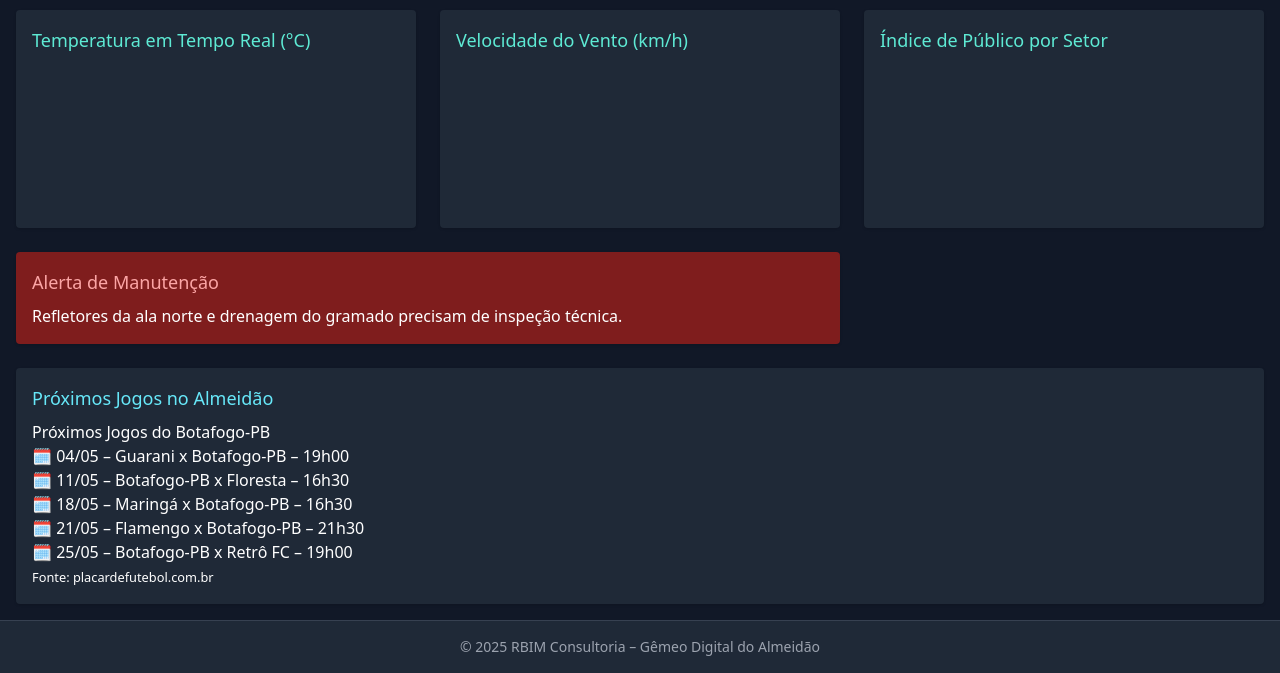
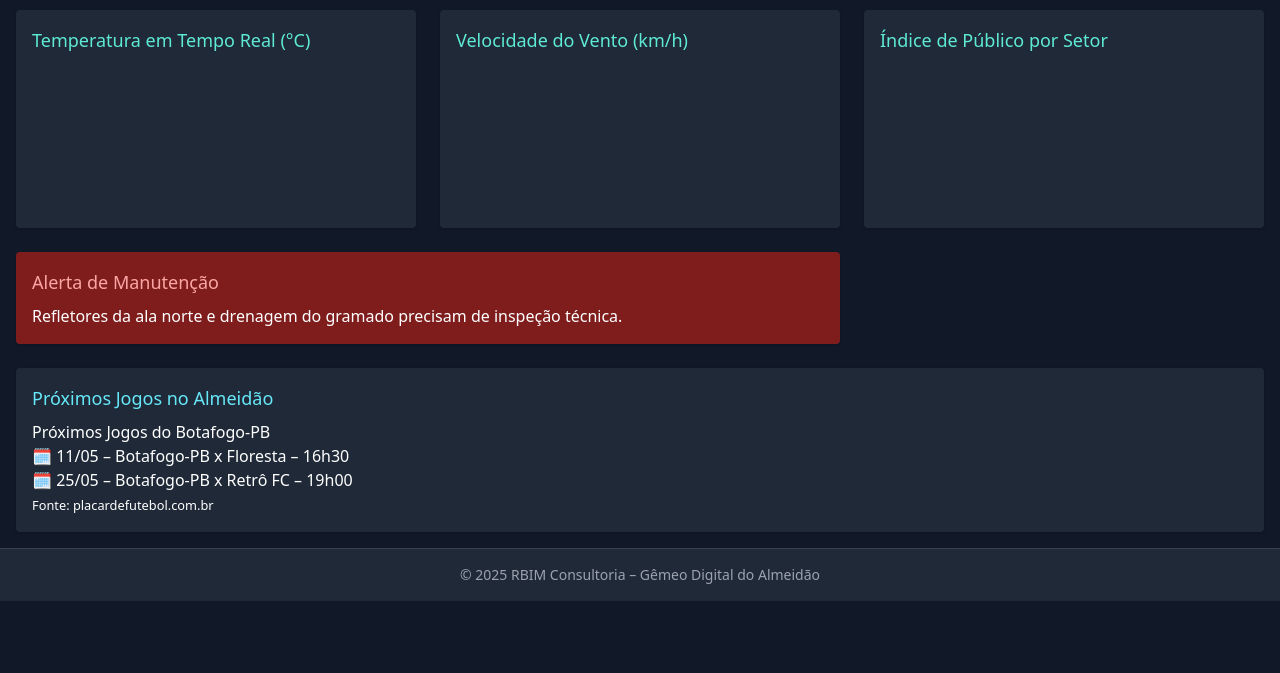
Before and after one commit to Rodrigueslope/Matterpot-Almeidao-, a plain HTML site: page index.html in a window 1280 px wide. Shown: the part 655-1328 px from the top of the page. After the commit the page ends 1256 px from the top, so only its background shows below. Drawn offline with nearby package versions, Linux system fonts and the light colour scheme; no server answers.

Commit message:
Update index.html

```diff
--- a/index.html
+++ b/index.html
@@ -49,10 +49,7 @@
         <h4 class="text-lg font-medium text-cyan-300 mb-2">Próximos Jogos no Almeidão</h4>
   <h4>Próximos Jogos do Botafogo-PB</h4>
   <ul>
-    <li>🗓️ 04/05 – Guarani x Botafogo-PB – 19h00</li>
     <li>🗓️ 11/05 – Botafogo-PB x Floresta – 16h30</li>
-    <li>🗓️ 18/05 – Maringá x Botafogo-PB – 16h30</li>
-    <li>🗓️ 21/05 – Flamengo x Botafogo-PB – 21h30</li>
     <li>🗓️ 25/05 – Botafogo-PB x Retrô FC – 19h00</li>
   </ul>
   <p><small>Fonte: <a href="https://www.placardefutebol.com.br/time/botafogo-pb/proximos-jogos" target="_blank">placardefutebol.com.br</a></small></p>
```
